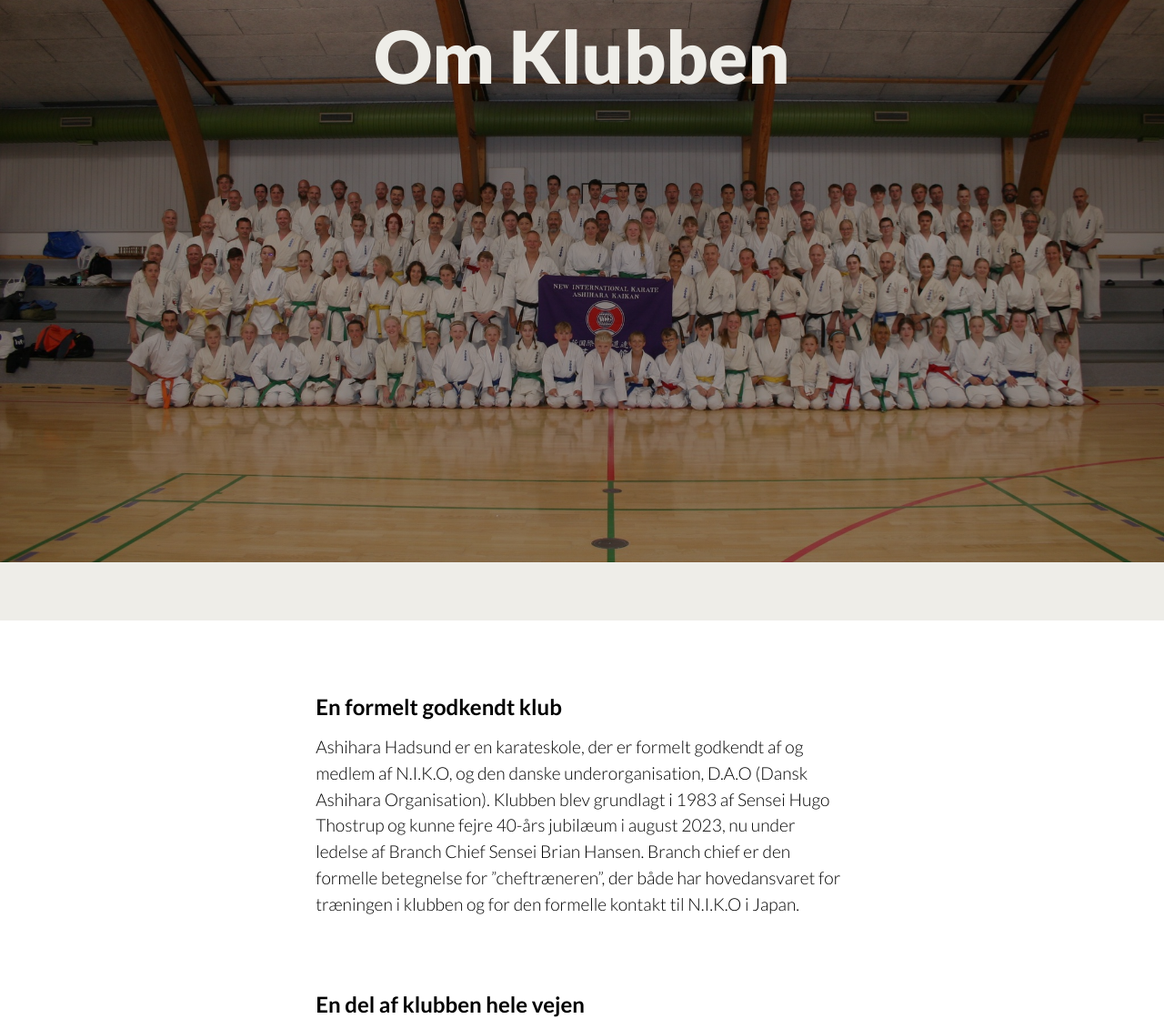
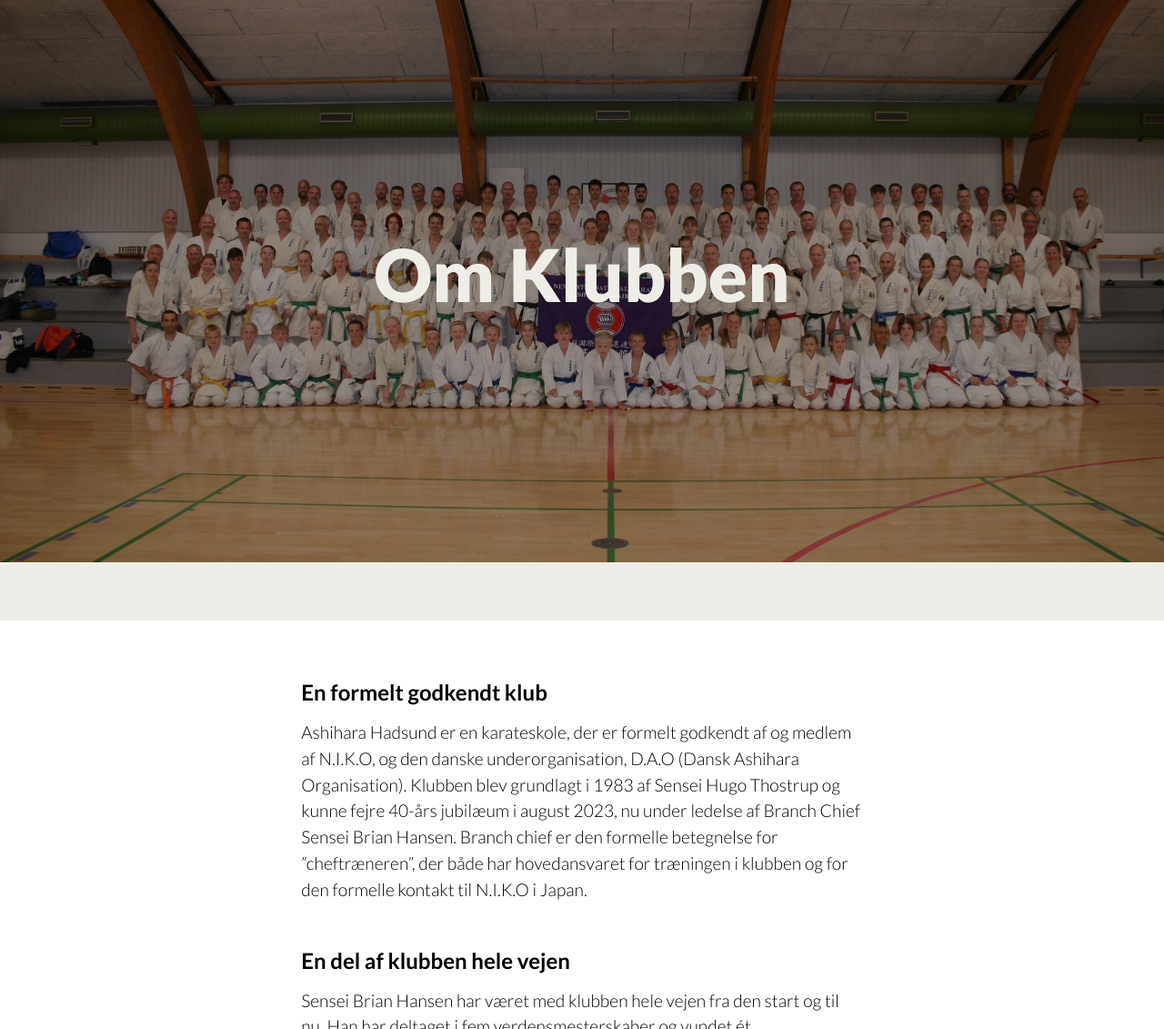
Before and after one commit to benj4627/AHSprojekt, a plain HTML site: page html/omKlubben.html in a window 1280 px wide. Shown: the part 102-1233 px from the top of the page at 91% size. Drawn offline with Linux system fonts and the light colour scheme.

Commit message:
Update styles.css

```diff
--- a/assets/css/styles.css
+++ b/assets/css/styles.css
@@ -78,6 +78,7 @@ ul {
     justify-content: center;
     align-items: center;
     flex-direction: column;
+    height: 80vh;
     padding: var(--largeSpacing);
     color: var(--shojiWhite);
 }
@@ -260,7 +261,7 @@ ul {
 .klubbenText {
     max-width: 70ch;
     margin: 0 auto;
-    padding: var(--largeSpacing);
+    padding: var(--stndSpacing);
 }
 
 .klubbenText p {
```
